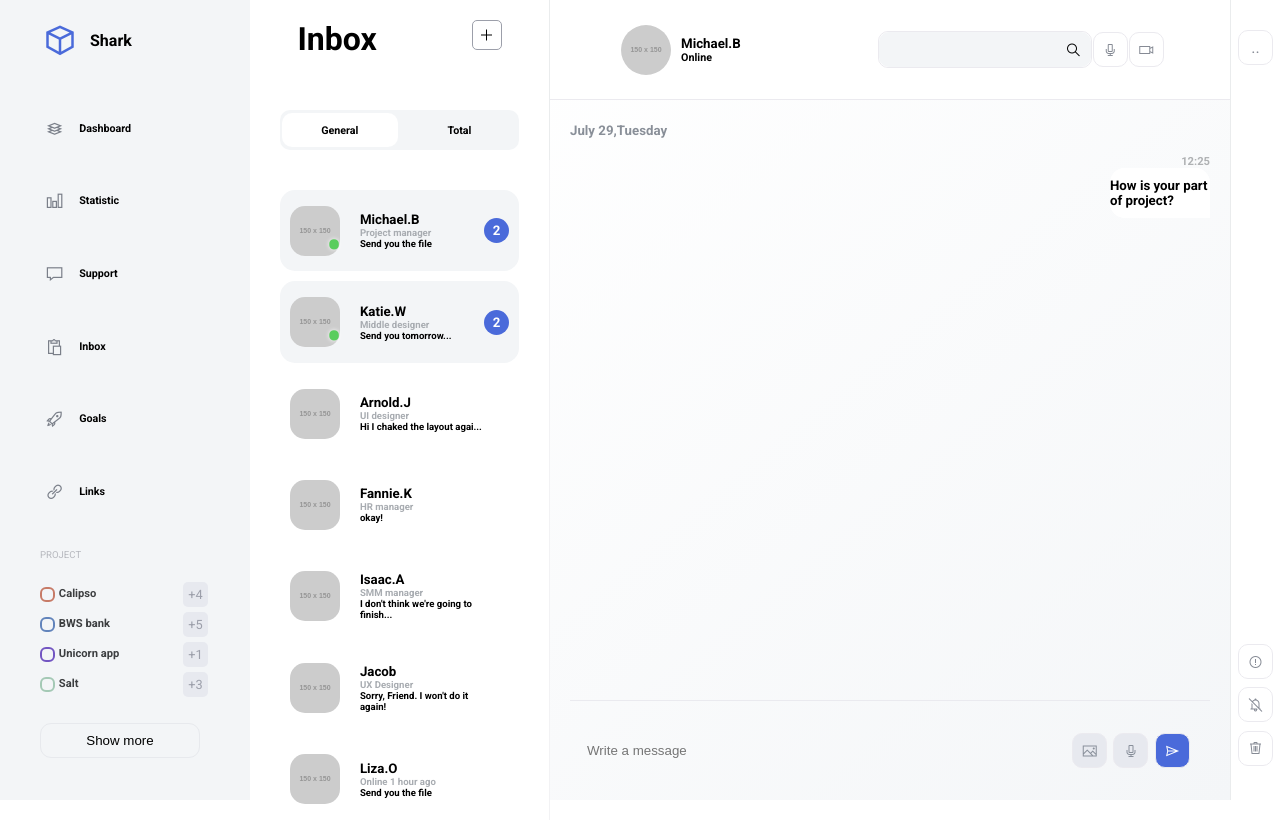
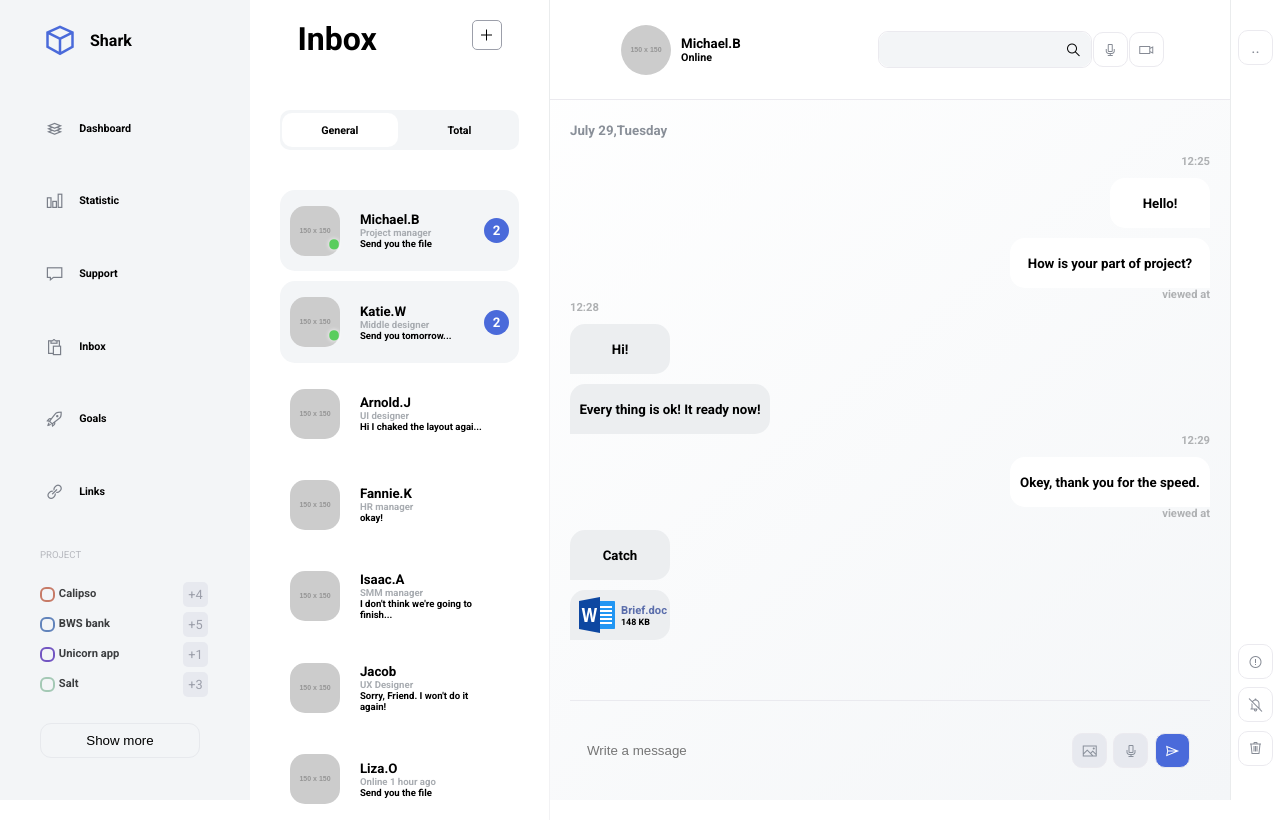
Before and after one commit to ShumaW/Shark, a plain HTML site: page index.html in a window 1280 px wide. Drawn offline with nearby package versions, Linux system fonts and the light colour scheme; placeholder pictures from the web are drawn by us.

Commit message:
25.09.2022 13:00

```diff
--- a/index.html
+++ b/index.html
@@ -130,7 +130,6 @@
             font-weight: 400;
         }
 
-        .project__id {}
 
         .project__item {
             display: flex;
@@ -331,8 +330,6 @@
             padding-left: 20px;
         }
 
-        .persons__info-name {}
-
         .persons__info-job {
             color: #a8acb1;
             font-size: .6rem;
@@ -398,13 +395,6 @@
             width: 50px;
             border-radius: 50%;
         }
-
-
-        .chat_individ-info {}
-
-        .chat__individ-title {}
-
-        .chat__individ-status {}
 
         .chat__individ-left {
             display: flex;
@@ -544,18 +534,35 @@
         }
 
         .chat__letter-right {
-            position: absolute;
-            right: 70px;
+            margin-top: 10px;
+            margin-left: calc(100vw - 740px);
             border-radius: 15px 15px 0 15px;
+            background: #fff;
         }
 
-        .chat__letter--white {
-            background: #fff;
+        .chat__letter-left {
+            background: #eceef0;
+            border-radius: 15px 15px 15px 0;
+            margin-top: 10px;
+        }
+
+        .chat__letter--long {
+            width: 200px;
+            margin-left: calc(100vw - 840px);
+        }
+
+        .chat__letter-left--long {
+            width: 200px;
+        }
+        .chat__file {
+            color: #5a6dab;
+            font-size: .7rem;
         }
     </style>
 </head>
 
 <body>
+    <main class="wraper">
         <aside class="sidebar">
             <div class="logo">
                 <i class="las la-cube logo__icon"></i>
@@ -654,7 +661,7 @@
             </div>
 
         </aside>
-    <main>
+
         <div class="inbox">
             <div class="inbox--fixed">
                 <div class="inbox__title">
@@ -813,8 +820,27 @@
             <div class="chat__message">
                 <h5 class="chat__date">July 29,Tuesday</h5>
                 <h6 class="chat__time chat__right">12:25</h6>
-                <h5 class="chat__letter chat__letter-right chat__letter--white">Hello!</h5>
-                <h5 class="chat__letter chat__letter-right chat__letter--white">How is your part of project?</h5>
+                <h5 class="chat__letter chat__letter-right">Hello!</h5>
+                <h5 class="chat__letter chat__letter-right chat__letter--long">How is your part of
+                    project?</h5>
+                <h6 class="chat__time chat__right">viewed at</h6>
+                <h6 class="chat__time">12:28</h6>
+                <h5 class="chat__letter chat__letter-left">Hi!</h5>
+                <h5 class="chat__letter chat__letter-left chat__letter-left--long">Every thing is ok! It ready now!</h5>
+                <h6 class="chat__time chat__right">12:29</h6>
+                <h5 class="chat__letter chat__letter-right chat__letter--long">Okey, thank you for the speed.</h5>
+                <h6 class="chat__time chat__right">viewed at</h6>
+                <h5 class="chat__letter chat__letter-left">Catch</h5>
+                <h5 class="chat__letter chat__letter-left chat__letter-send">
+                    <img src="./image/icons8-microsoft-word.svg" alt="">
+                    <div class="chat__letter-file">
+                        <h6 class="chat__file">Brief.doc</h6>
+                        <h6 class="chat__weight">148 KB</h6>
+
+                    </div>
+
+
+                </h5>
 
             </div>
             <div class="chat__writefield">
```
Also changed, not shown: image/icons8-microsoft-word.svg (added). Lines whose indentation alone changed are shown as unchanged.
